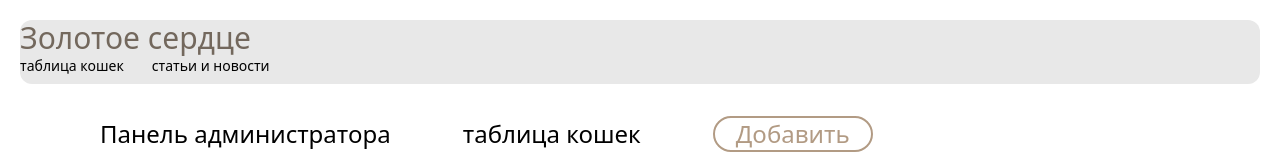
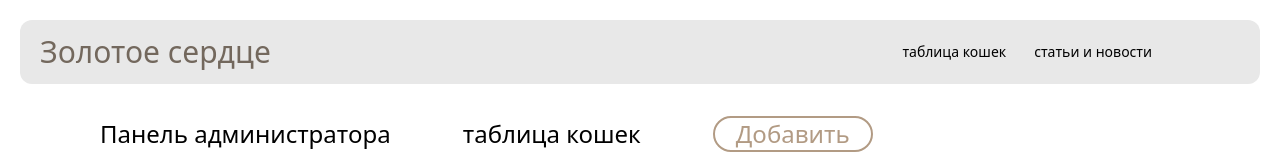
Before and after one commit to ClosetTeam/GoldenHeart, a React (Vite) app in the folder frontend/: page /admin in a window 1280 px wide. Shown: the top 160 px of the page. Built offline with nearby package versions, Linux system fonts and the light colour scheme; no server answers.

Commit message:
Изменил стили заголовка и списка на странице администратора для улучшения макета

```diff
--- a/frontend/src/pages/AdminPage/ui/AdminPage.tsx
+++ b/frontend/src/pages/AdminPage/ui/AdminPage.tsx
@@ -20,9 +20,9 @@ export default function AdminPageTest() {
             <Modal>
                 {modalContent}
             </Modal>
-			<header className='m-5 rounded-xl bg-headerbg h-16'>
+			<header className='m-5 p-5 rounded-xl bg-headerbg h-16 flex justify-between items-center'>
 				<div className='font-sans text-3xl text-heading'>Золотое сердце</div>
-				<ul className='flex gap-7 text-sm pr-60 text-midnight'>
+				<ul className='flex gap-7 text-sm pr-22 text-midnight'>
 					<li className=''>таблица кошек</li>
 					<li>статьи и новости</li>
 				</ul>
```
